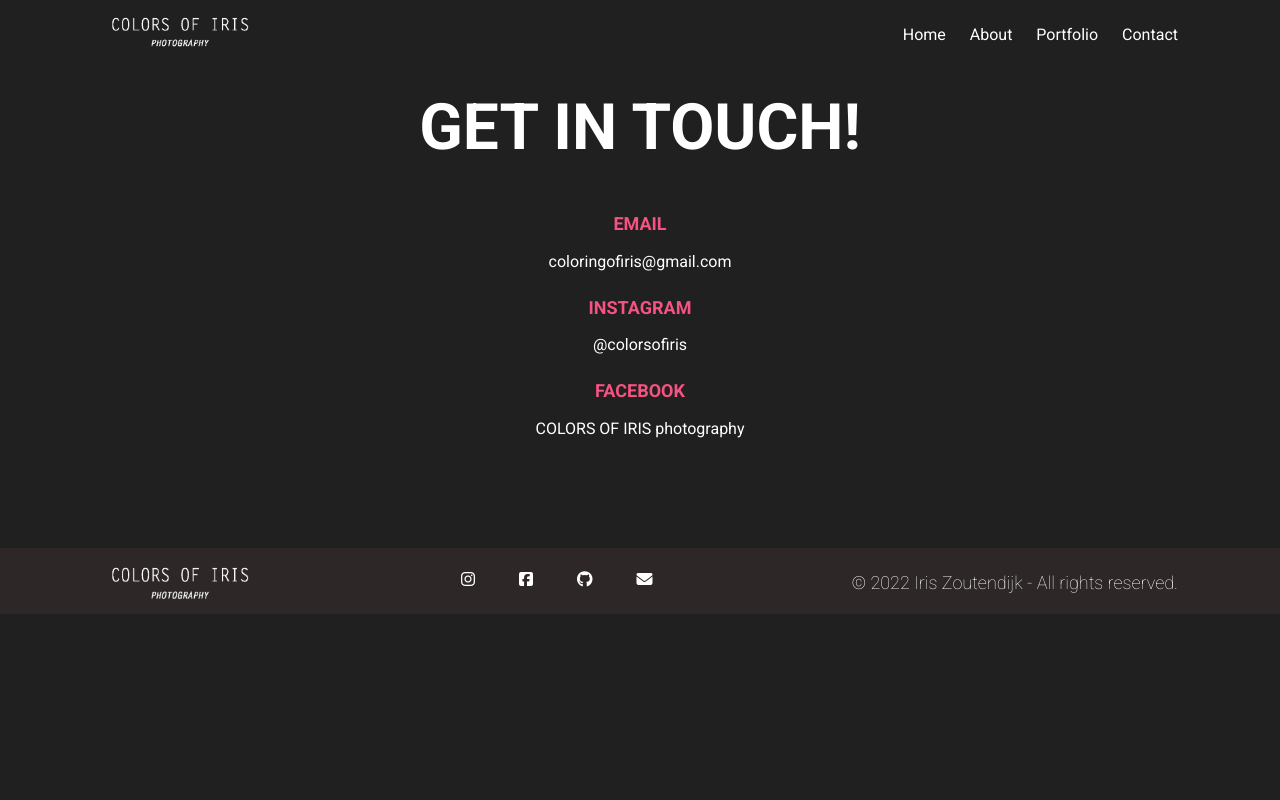
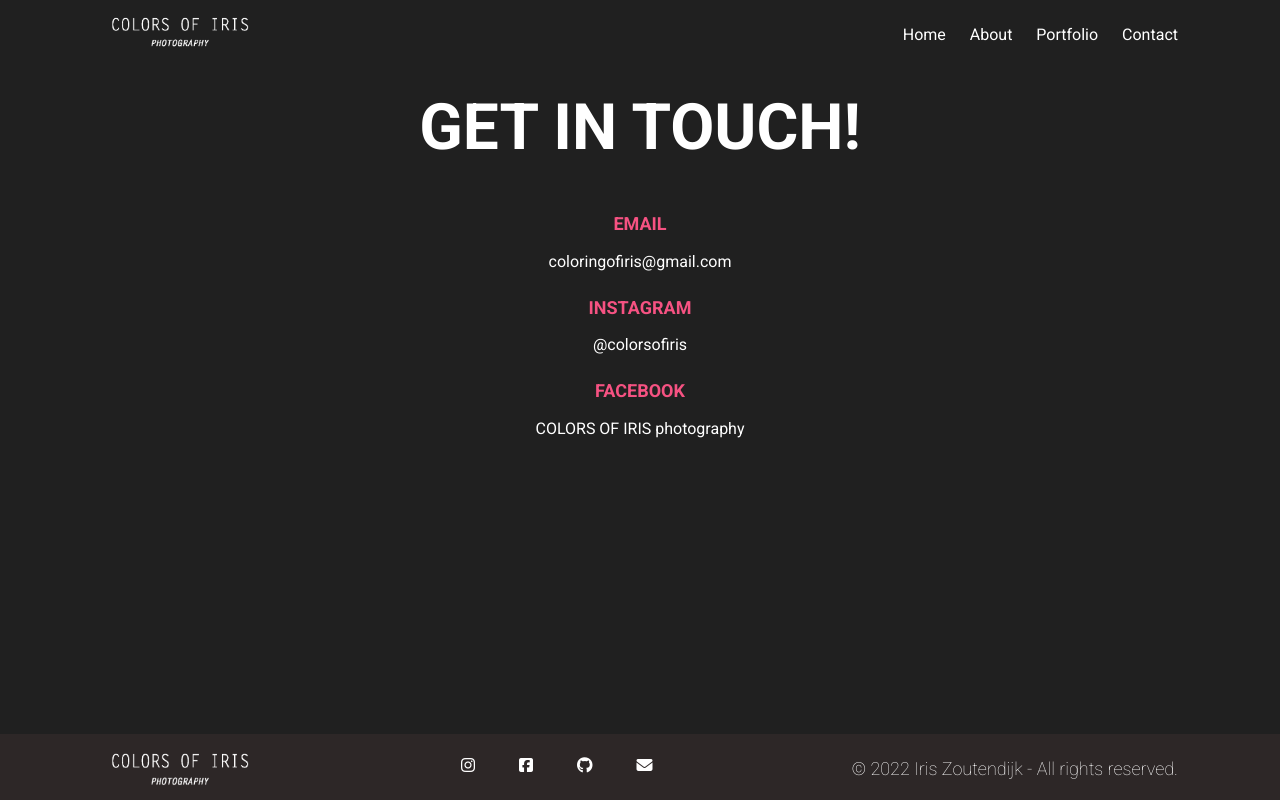
Before and after one commit to izoutendijk/Portfolio-photography, a plain HTML site: page contact.html in a window 1280 px wide. Drawn offline with nearby package versions, Linux system fonts and the light colour scheme.

Commit message:
Make footer stick to bottom for contact page

```diff
--- a/contact.html
+++ b/contact.html
@@ -83,7 +83,7 @@
         >
       </p>
     </div>
-    <footer>
+    <footer class="contact-footer">
       <div class="container content-footer d-flex justify-content-between">
         <div class="logo d-none d-sm-flex">
           <img src="/images/logo.png" alt="logo" class="logo" />
--- a/src/styles.css
+++ b/src/styles.css
@@ -207,6 +207,13 @@ footer .footer-content {
   }
 }
 
+.contact-footer {
+  position: absolute;
+  bottom: 0;
+  width: 100%;
+  background-color: var(--secondary-color);
+}
+
 @media (max-width: 576px) {
   #projects h2 {
     text-align: center;
```
